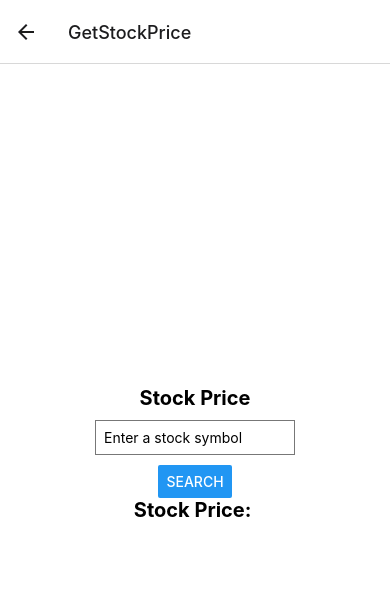
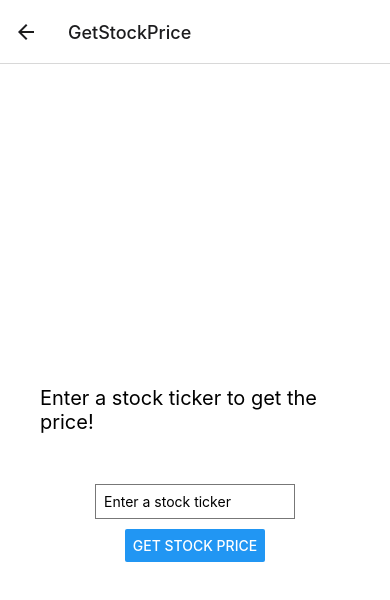
Before and after one commit to SebastianMuzalewski/NewsApp, a React Native app: screen /GetStockPrice in a window 390 px wide. Shown: the top 600 px of the page. Built offline with nearby package versions, Linux system fonts and the light colour scheme.

Commit message:
Get stock price page fully updated, animations added to page

```diff
--- a/components/GetStockPrice.js
+++ b/components/GetStockPrice.js
@@ -9,7 +9,6 @@ import { StyleSheet, Text, View, TextInput, Button } from 'react-native';
 import { Animated } from 'react-native';
 import { useState, useEffect, useRef } from 'react';
 import { FlatList, ActivityIndicator } from 'react-native';
-import { Modal, Pressable, Alert } from 'react-native';
 
 // API key - C03B42T0K5V84OSM
 
@@ -26,17 +25,80 @@ function GetStockPrice() {
 
   const url = `https://www.alphavantage.co/query?function=GLOBAL_QUOTE&symbol=${ticker}&apikey=${API_KEY}`;
 
+  // define an animation for the overall page to do a fade in effect as soon as the page loads
+
+  const fadeAnim = useRef(new Animated.Value(0)).current;
+
+  useEffect(() => {
+    Animated.timing(fadeAnim, {
+      toValue: 7,
+      duration: 3000,
+      useNativeDriver: true,
+    }).start();
+  }, [fadeAnim]);
+
+  // make an animation for the textinput to do a bounce effect as soon as the page loads
+
+  const bounceAnim = useRef(new Animated.Value(0)).current;
+
+  useEffect(() => {
+    Animated.timing(bounceAnim, {
+      toValue: 1,
+      duration: 3000,
+      useNativeDriver: true,
+    }).start();
+  }, [bounceAnim]);
+
+  //  make an animation for the stock price text to do a rotating effect as soon as user clicks the button to search for the stock price
+
+  const rotateAnim = useRef(new Animated.Value(0)).current;
+
+  useEffect(() => {
+    Animated.timing(rotateAnim, {
+      toValue: 1,
+      duration: 3000,
+      useNativeDriver: true,
+    }).start();
+  }, [rotateAnim]);
+
   return (
-    <View style={styles.container}>
-      <Text style={styles.text}>Stock Price</Text>
-      <TextInput
-        style={styles.input}
-        placeholder="Enter a stock symbol"
-        onChangeText={(val) => setTicker(val)}
-      />
-      <Button title="Search" onPress={fetchData} />
-      <Text style={styles.text}>Stock Price: {response}</Text>
-    </View>
+    <Animated.View style={[styles.container, { opacity: fadeAnim }]}>
+      <Text style={styles.text}>Enter a stock ticker to get the price!</Text>
+      <Animated.View
+        style={{
+          transform: [
+            {
+              scale: bounceAnim.interpolate({
+                inputRange: [0, 0.5, 1],
+                outputRange: [0.8, 1.2, 1],
+              }),
+            },
+          ],
+        }}
+      >
+        <TextInput
+          style={styles.input}
+          placeholder="Enter a stock ticker"
+          onChangeText={(text) => setTicker(text)}
+        />
+      </Animated.View>
+
+      <Button title="Get Stock Price" onPress={fetchData} />
+      <Animated.Text
+        style={{
+          transform: [
+            {
+              rotate: rotateAnim.interpolate({
+                inputRange: [0, 0.5, 1],
+                outputRange: ['0deg', '360deg', '0deg'],
+              }),
+            },
+          ],
+        }}
+      >
+        {response}
+      </Animated.Text>
+    </Animated.View>
   );
   async function fetchData() {
     try {
@@ -56,6 +118,10 @@ const styles = StyleSheet.create({
     alignItems: 'center',
     justifyContent: 'center',
   },
+  text: {
+    padding: 40,
+    fontSize: 20,
+  },
   input: {
     borderWidth: 1,
     borderColor: '#777',
@@ -63,11 +129,6 @@ const styles = StyleSheet.create({
     margin: 10,
     width: 200,
   },
-  text: {
-    fontSize: 20,
-    fontWeight: 'bold',
-    color: 'black',
-  },
 });
 
 export default GetStockPrice;
--- a/components/Home.js
+++ b/components/Home.js
@@ -133,6 +133,7 @@ function Home({ navigation }) {
           title="Latest News"
           onPress={() => navigation.navigate('ViewLatest')}
           styles={styles.button}
+
         ></Button>
       </Animated.View>
 
@@ -148,6 +149,7 @@ function Home({ navigation }) {
           title="Animation Page "
           onPress={() => navigation.navigate('SecondaryAnimation')}
           styles={styles.button}
+
         >
 
         </Button>
@@ -156,6 +158,7 @@ function Home({ navigation }) {
           title="Stock Price Page  "
           onPress={() => navigation.navigate('GetStockPrice')}
           styles={styles.button}
+
         >
 
         </Button>
@@ -176,6 +179,7 @@ function Home({ navigation }) {
           title="About the Devs"
           onPress={() => navigation.navigate('About')}
           styles={styles.button}
+
         ></Button>
       </Animated.View>
 
@@ -191,6 +195,7 @@ function Home({ navigation }) {
           title="Progress bar"
           onPress={() => navigation.navigate('ProgressBar')}
           styles={styles.button}
+
         ></Button>
       </Animated.View>
 
@@ -206,6 +211,7 @@ function Home({ navigation }) {
           title="Go to our Counter"
           onPress={() => navigation.navigate('CounterScreenApp')}
           styles={styles.button}
+
         ></Button>
       </Animated.View>
     </View>
@@ -223,6 +229,7 @@ const styles = StyleSheet.create({
   text: {
     color: 'white',
     padding: 40,
+    bottom: 20,
     position: 'relative',
     fontSize: 30,
     color: 'black',
@@ -240,8 +247,9 @@ const styles = StyleSheet.create({
   },
   button: {
     alignItems: 'center',
-    backgroundColor: '#DDDDDD',
+    backgroundColor: 'red',
     padding: 40,
+    margin: 10,
   },
   buttonOpen: {
     backgroundColor: '#F194FF',
@@ -291,7 +299,7 @@ const styles = StyleSheet.create({
     padding: 20,
     justifyContent: 'center',
     alignItems: 'center',
-  },
+  }
 });
 
 export default Home;
```
